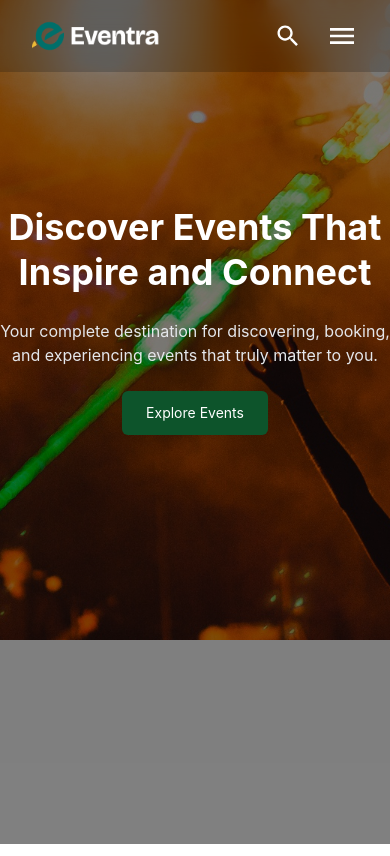
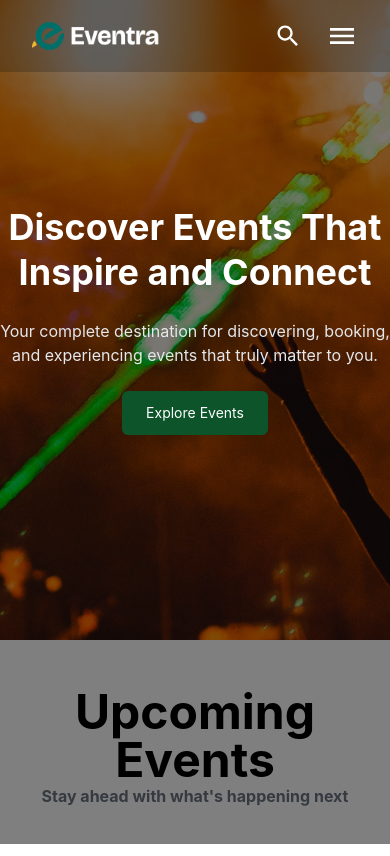
Before and after one commit to calebtolorunleke/Eventra, a React (Vite) app: page / in a window 390 px wide. Built offline with nearby package versions, Linux system fonts and the light colour scheme.

Commit message:
feat: build responsive landing page with navbar and hero section

```diff
--- a/src/components/landing/Hero.jsx
+++ b/src/components/landing/Hero.jsx
@@ -8,7 +8,7 @@ const Hero = () => {
       style={{ backgroundImage: `url(${background} )` }}
     >
       <div className="absolute inset-0 bg-black/50"></div>
-      <div className="flex z-10 items-center justify-center flex-col max-w-[1250px] text-center md:px-12">
+      <div className="flex z-1 items-center justify-center flex-col max-w-[1250px] text-center md:px-12">
         <h1 className="text-4xl sm:text-5xl md:text-7xl font-bold leading-tight">
           Discover Events That Inspire and Connect{" "}
         </h1>
--- /dev/null
+++ b/src/components/landing/UpcomingEvents.jsx
@@ -0,0 +1,15 @@
+import React from "react";
+
+const UpcomingEvents = () => {
+  return (
+    <section className="max-w-[1250px] m-auto items-center flex justify-center py-12">
+      <div className="text-center">
+        {" "}
+        <h1 className="text-5xl font-bold">Upcoming Events</h1>
+        <h3 className="text-gray-500 font-bold">Stay ahead with what's happening next</h3>
+      </div>
+    </section>
+  );
+};
+
+export default UpcomingEvents;
--- a/src/pages/Landing/LandingPage.jsx
+++ b/src/pages/Landing/LandingPage.jsx
@@ -1,12 +1,14 @@
 import React from "react";
 import Navbar from "../../components/landing/Navbar";
 import Hero from "../../components/landing/Hero";
+import UpcomingEvents from "../../components/landing/UpcomingEvents";
 
 const LandingPage = () => {
   return (
     <>
       <Navbar />
       <Hero />
+      <UpcomingEvents />
     </>
   );
 };
```
